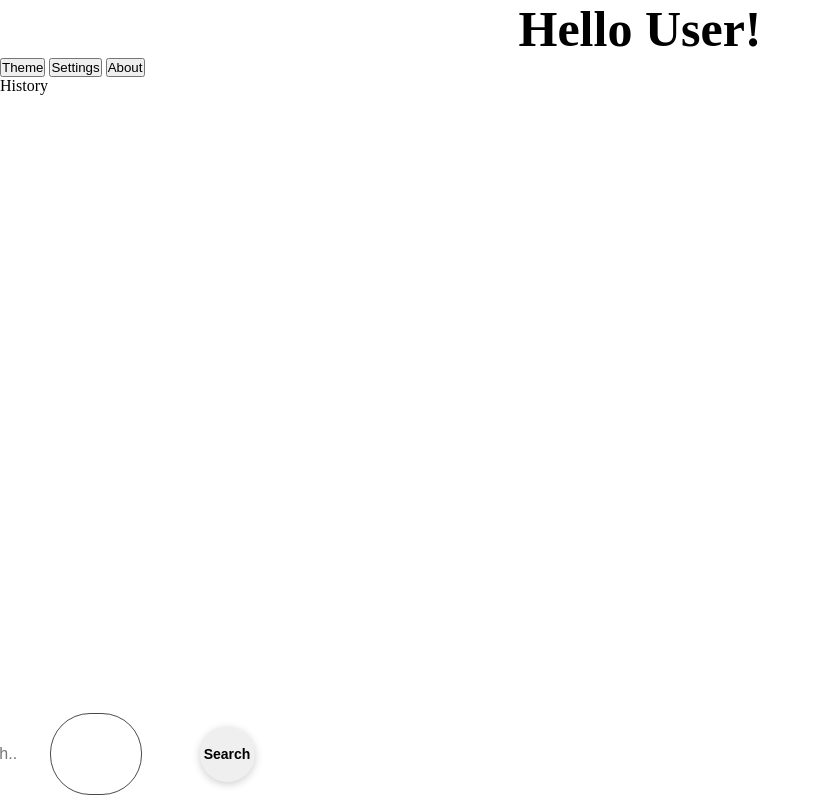
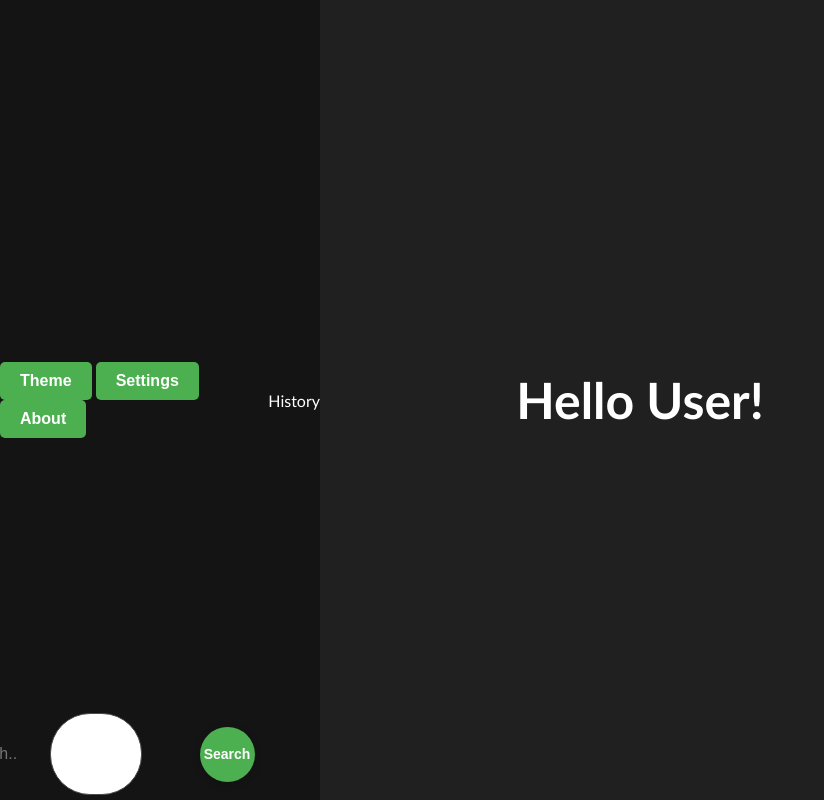
Before and after one commit to ManyRaindrops/BeachHacks2025, a Flask app: page / in a window 1280 px wide. Shown: the whole page, without its empty margins (0-824 px from the left). Run offline with Flask 3, Linux system fonts and the light colour scheme; parts of the project's set-up code (start-up, migrations or seed data) failed here and were passed over.

Commit message:
css structure

```diff
--- a/static/style.css
+++ b/static/style.css
@@ -5,7 +5,57 @@
 
 html {
     scroll-behavior: smooth;
-    overflow
+    overflow: y-scroll;
+}
+
+body {
+    display: flex;
+    flex-direction: column;
+    align-items: center;
+    justify-content: center;
+    min-height: 100vh;
+    width: 100%;
+    overflow: hidden;
+    background-color: #202020;
+    font-family:'Trebuchet MS', 'Lucida Sans Unicode', 'Lucida Grande', 'Lucida Sans', Arial, sans-serif;
+    color: white;
+}
+
+main {
+    flex: 1;
+    display: flex;
+    flex-direction: column;
+    align-items: center;
+    justify-content: center;
+    width: 100%;
+    height: 100%;
+}
+
+aside {
+    position: fixed;
+    top: 0;
+    left: 0;
+    display: flex;
+    align-items: center;
+    justify-content: center;
+    width: 25%;
+    height: 100%;
+    background-color: #141414;
+}
+
+button {
+    background-color: #4CAF50;
+    color: white;
+    padding: 10px 20px;
+    border: none;
+    border-radius: 5px;
+    cursor: pointer;
+    font-size: 16px;
+    font-weight: bold;
+}
+
+button:hover {
+    background-color: #45a049;
 }
 
 /*TITLE */
@@ -14,6 +64,11 @@ h1{
     text-align: center;
     font-size: 50px;
     font-weight: bold;
+}
+
+.user-message, .loading-message, .error-message, .bot-message {
+    text-align: left;
+    font-size: 20px;
 }
 
 .searchbar_container{
```
